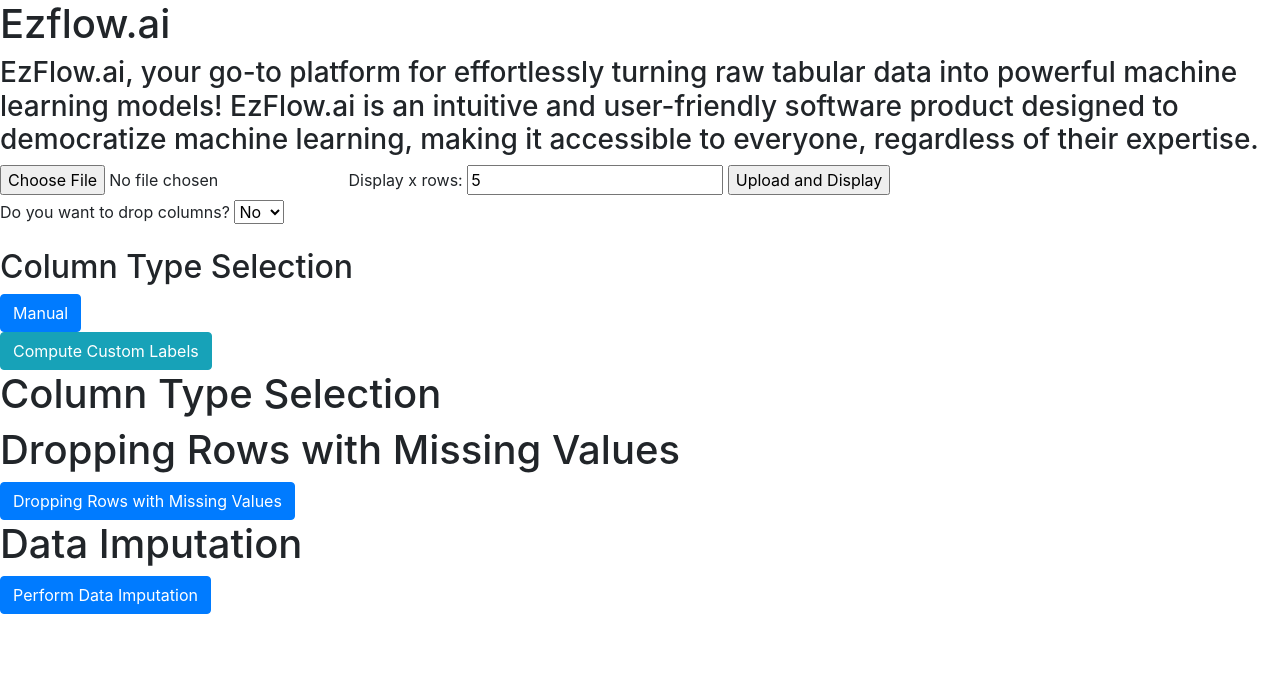
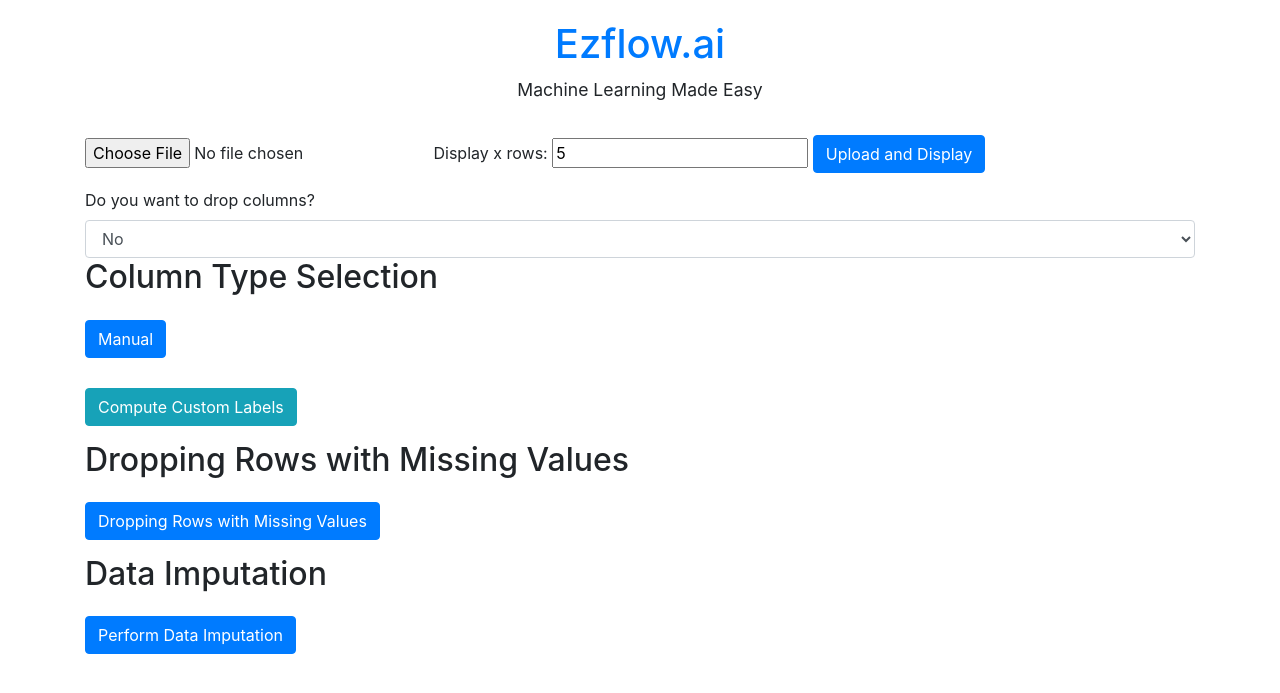
Before and after one commit to anandr07/EzFlow.ai, a Flask app: page / in a window 1280 px wide. Shown: the top 693 px of the page. Run offline with Flask 3, Linux system fonts and the light colour scheme; some libraries are stand-ins or nearby versions.

Commit message:
Updated UI-Hompage, Mainpage and DataViz page

```diff
--- a/app/static/css/styles.css
+++ b/app/static/css/styles.css
@@ -1,41 +1,38 @@
-/*
 body {
     font-family: Arial, sans-serif;
+    background-color: #f0f8ff; /* Light blue background */
+    color: #333; /* Dark text color */
     margin: 0;
     padding: 0;
-    background-color: #f4f4f4;
-}
-.container {
-    max-width: 600px;
-    margin: 50px auto;
-    padding: 20px;
-    background-color: #fff;
-    box-shadow: 0 0 10px rgba(0, 0, 0, 0.1);
 }
 
-form {
-    display: flex;
-    flex-direction: column;
-    align-items: center;
+.container {
+    padding: 20px;
+    text-align: left;
+    max-width: 800px;
+    margin: 0 auto;
 }
 
-label {
-    margin-bottom: 10px;
+h1, h3 {
+    color: #007bff; /* Blue headings */
+    margin-bottom: 20px;
+    text-align: center;
 }
 
-input {
-    margin-bottom: 20px;
+p {
+    font-size: 1.1em;
+    line-height: 1.6;
+    margin-bottom: 15px;
+    text-align: center;
 }
 
-button {
-    background-color: #007bff;
-    color: #fff;
-    padding: 10px 20px;
-    border: none;
-    cursor: pointer;
-    font-size: 16px;
+.btn-primary, .btn-info, .btn-danger {
+    margin-top: 15px;
+    margin-bottom: 15px;
 }
 
-button:hover {
-    background-color: #0056b3;
-} */
+.table-container {
+    margin-top: 30px;
+    max-height: 300px; /* Set max height for the container */
+    overflow-y: auto; /* Add vertical scrollbar when content exceeds max height */
+}
--- a/app/templates/index.html
+++ b/app/templates/index.html
@@ -7,6 +7,128 @@
     <!-- Bootstrap CSS library -->
     <link rel="stylesheet" href="{{ url_for('static', filename='css/styles.css') }}">
     <link rel="stylesheet" href="https://stackpath.bootstrapcdn.com/bootstrap/4.3.1/css/bootstrap.min.css" integrity="sha384-ggOyR0iXCbMQv3Xipma34MD+dH/1fQ784/j6cY/iJTQUOhcWr7x9JvoRxT2MZw1T" crossorigin="anonymous">
+</head>
+<body>
+    <div class="container">
+        <h1>Ezflow.ai</h1>
+        <p>Machine Learning Made Easy</p>
+
+        <form action="{{ url_for('upload_file') }}" method="post" enctype="multipart/form-data">
+            <input type="file" name="file" accept=".csv" required>
+            <label for="x_rows">Display x rows:</label>
+            <input type="number" name="x_rows" value="5">
+            <input type="submit" value="Upload and Display" class="btn btn-primary">
+        </form>
+
+        {% if data_head %}
+            {% if data_head is string %}
+                <p>{{ data_head | safe }}</p>
+            {% else %}
+                {% if not data_head.empty %}
+                    <div class="table-container">
+                        <h2>Head of the Dataset</h2>
+                        <div class="table-scroll">
+                            <table class="table table-striped">
+                                <thead>
+                                    <tr>
+                                        {% for column in data_head.columns %}
+                                            <th>{{ column }}</th>
+                                        {% endfor %}
+                                    </tr>
+                                </thead>
+                                <tbody>
+                                    {% for index, row in data_head.iterrows() %}
+                                        {% if index < 5 %}
+                                            <tr>
+                                                {% for value in row %}
+                                                    <td>{{ value }}</td>
+                                                {% endfor %}
+                                            </tr>
+                                        {% endif %}
+                                    {% endfor %}
+                                </tbody>
+                            </table>
+                        </div>
+                        {% if data_head.shape[0] > 5 %}
+                            <button onclick="scrollTable()" class="btn btn-secondary mt-3">Show More</button>
+                        {% endif %}
+                    </div>
+                {% else %}
+                    <p>No data available.</p>
+                {% endif %}
+            {% endif %}
+        {% endif %}
+
+        <form action="{{ url_for('drop_columns') }}" method="post">
+            <label for="drop_columns">Do you want to drop columns?</label>
+            <select id="drop_columns" name="drop_columns" onchange="toggleDropdown()" class="form-control">
+                <option value="no">No</option>
+                <option value="yes">Yes</option>
+            </select>
+            <div id="columnDropdown" style="display: none;">
+                <label for="columns_to_drop">Which columns do you want to drop?</label>
+                <select id="columns_to_drop" name="columns_to_drop" multiple class="form-control">
+                    {% for item in col_name %}
+                        <option value="{{item}}">{{item}}</option>
+                    {% endfor %}
+                </select>
+                <button type="submit" name="confirm_drop" value="Yes" class="btn btn-danger mt-2">Drop Columns</button>
+            </div>
+        </form>
+
+        <h2 class="text-left">Column Type Selection</h2>
+        <form action="{{ url_for('column_type_selection') }}" method="post">
+            <button type="submit" class="btn btn-primary">Manual</button>
+        </form>
+
+        <form action="{{ url_for('compute_custom_labels') }}" method="post">
+            <button type="submit" class="btn btn-info">Compute Custom Labels</button>
+        </form>
+
+        {% if Custom_labelling %}
+            <h2>Custom Labels</h2>
+            <table border="1" class="table table-bordered">
+                <thead>
+                    <tr>
+                        <th>Column Name</th>
+                        <th>Custom Label</th>
+                    </tr>
+                </thead>
+                <tbody>
+                    {% for col, label in custom_labels.items() %}
+                        <tr>
+                            <td>{{ col }}</td>
+                            <td>{{ label }}</td>
+                        </tr>
+                    {% endfor %}
+                </tbody>
+            </table>
+        {% endif %}
+
+        <h2 class="text-left">Dropping Rows with Missing Values</h2>
+        <form action="{{ url_for('dropping_rows_missing_values') }}" method="post">
+            <input type="hidden" name="data" value="{{ df }}">
+            <button type="submit" class="btn btn-primary">Dropping Rows with Missing Values</button>
+        </form>
+
+        {% if dropping_rows_attempted %}
+            {% if features_na_values_perc %}
+                <div class="table-container">
+                    <h2>Values Dropped</h2>
+                    {{ features_na_values_perc | safe }}
+                </div>
+            {% else %}
+                <p>No rows dropped</p>
+            {% endif %}
+        {% endif %}
+
+        <h2 class="text-left">Data Imputation</h2>
+        <form action="{{ url_for('imputation') }}" method="post">
+            <input type="hidden" name="data" value="{{ imputed_data_df }}">
+            <button type="submit" class="btn btn-primary">Perform Data Imputation</button>
+        </form>
+    </div>
+
     <script>
         function toggleDropdown() {
             var dropColumnsValue = document.getElementById("drop_columns").value;
@@ -18,138 +140,11 @@
                 columnDropdown.style.display = "none";
             }
         }
+
+        function scrollTable() {
+            var tableScroll = document.querySelector('.table-scroll');
+            tableScroll.scrollTop += 50; // Adjust scroll amount as needed
+        }
     </script>
-</head>
-<body>
-    <h1>Ezflow.ai</h1>
-    <h3>EzFlow.ai, your go-to platform for effortlessly turning raw tabular data into powerful machine learning models! EzFlow.ai is an intuitive and user-friendly software product designed to democratize machine learning, making it accessible to everyone, regardless of their expertise.</h3>
-    <form action="{{ url_for('upload_file') }}" method="post" enctype="multipart/form-data">
-        <input type="file" name="file" accept=".csv" required>
-        <label for="x_rows">Display x rows:</label>
-        <input type="number" name="x_rows" value="5">
-        <input type="submit" value="Upload and Display">
-    </form>
-
-    {% if data_head %}
-        {% if data_head is string %}
-            <p>{{ data_head | safe }}</p>
-        {% else %}
-            {% if not data_head.empty %}
-                <h2>Head of the Dataset</h2>
-                {{ data_head.to_html() | safe }}
-            {% else %}
-                <p>No data available.</p>
-            {% endif %}
-        {% endif %}
-    {% endif %}
-
-    <div class='table table-sm' style="width: 100%;">
-        <!-- Dropdown for selecting columns to drop -->
-        <form action="{{ url_for('drop_columns') }}" method="post">
-            <label for="drop_columns">Do you want to drop columns?</label>
-            <select id="drop_columns" name="drop_columns" onchange="toggleDropdown()">
-                <option value="no">No</option>
-                <option value="yes">Yes</option>
-            </select>
-
-            <!-- Dropdown for selecting columns to drop -->
-            <div id="columnDropdown" style="display: none;">
-                <label for="columns_to_drop">Which columns do you want to drop?</label>
-                <select id="columns_to_drop" name="columns_to_drop" multiple>
-                    {% for item in col_name %}
-                        <option value="{{item}}">{{item}}</option>
-                    {% endfor %}
-                </select>
-                <button type="submit" name="confirm_drop" value="Yes" class="btn btn-danger">Drop Columns</button>
-            </div>
-        </form>
-    </div>
-
-
-
-    <h2>Column Type Selection</h2>
-    <form action="{{ url_for('column_type_selection') }}" method="post">
-        <button type="submit" class="btn btn-primary">Manual</button>
-    </form>
-    <!-- <h2>Compute Custom Labels</h2> -->
-    <form action="{{ url_for('compute_custom_labels') }}" method="post">
-        <button type="submit" class="btn btn-info">Compute Custom Labels</button>
-    </form>
-
-
-    <h1>Column Type Selection</h1>
-    <!-- <p>Inside the method.</p> -->
-    <form action="{{ url_for('column_type_selection') }}" method="post">
-        <!-- <p>After form.</p> -->
-        {% if col_names %}
-            <p>col names avail</p>
-            <ul>
-                {% for column in col_names %}
-                    <li>
-                        <label>{{ column }}:</label>
-                        <input type="radio" id="{{ column }}_continuous" name="{{ column }}" value="Continuous" checked> Continuous
-                        <input type="radio" id="{{ column }}_categorical" name="{{ column }}" value="Categorical"> Categorical
-                    </li>
-                {% endfor %}
-            </ul>
-            <button type="submit" class="btn btn-primary">Submit Column Types</button>
-            <form action ="{{ url_for('imputation') }}" method="post"></form>
-        {% else %}
-            <!-- <p>No column names available.</p> -->
-        {% endif %}
-    </form>
-
-
-    <!-- Dropping Rows Section -->
-    <h1>Dropping Rows with Missing Values</h1>
-    <form action="{{ url_for('dropping_rows_missing_values') }}" method="post">
-        <input type="hidden" name="data" value="{{ df }}">
-        <button type="submit" class="btn btn-primary">Dropping Rows with Missing Values</button>
-    </form>
-
-    {% if dropping_rows_attempted %}
-        {% if features_na_values_perc %}
-            <h2>Values Dropped</h2>
-            {{ features_na_values_perc | safe }}
-        {% else %}
-            <p>No rows dropped</p>
-        {% endif %}
-    {% endif %}
-
-
-
-
-    <h1>Data Imputation</h1>
-    <form action="{{ url_for('imputation') }}" method="post">
-        <input type="hidden" name="data" value="{{ imputed_data_df }}">
-        <button type="submit" class="btn btn-primary">Perform Data Imputation</button>
-    </form>
-
-    <!-- {% if imputation_attempted %}
-        {% if data_impute %}
-            <h2>Head of the Dataset</h2>
-            {{ data_impute | safe }}
-        {% else %}
-            <p>No data available or imputation not yet performed.</p>
-        {% endif %}
-    {% endif %} -->
-
-    {% if Custom_labelling %}
-        <h2>Custom Labels</h2>
-        <table border="1">
-            <tr>
-                <th>Column Name</th>
-                <th>Custom Label</th>
-            </tr>
-            {% for col, label in custom_labels.items() %}
-                <tr>
-                    <td>{{ col }}</td>
-                    <td>{{ label }}</td>
-                </tr>
-            {% endfor %}
-        </table>
-    {% else %}
-        <!-- <p>No custom labels available.</p> -->
-    {% endif %}
 </body>
 </html>
```
Also changed, not shown: app/templates/styles.css (+24 -27 lines).
